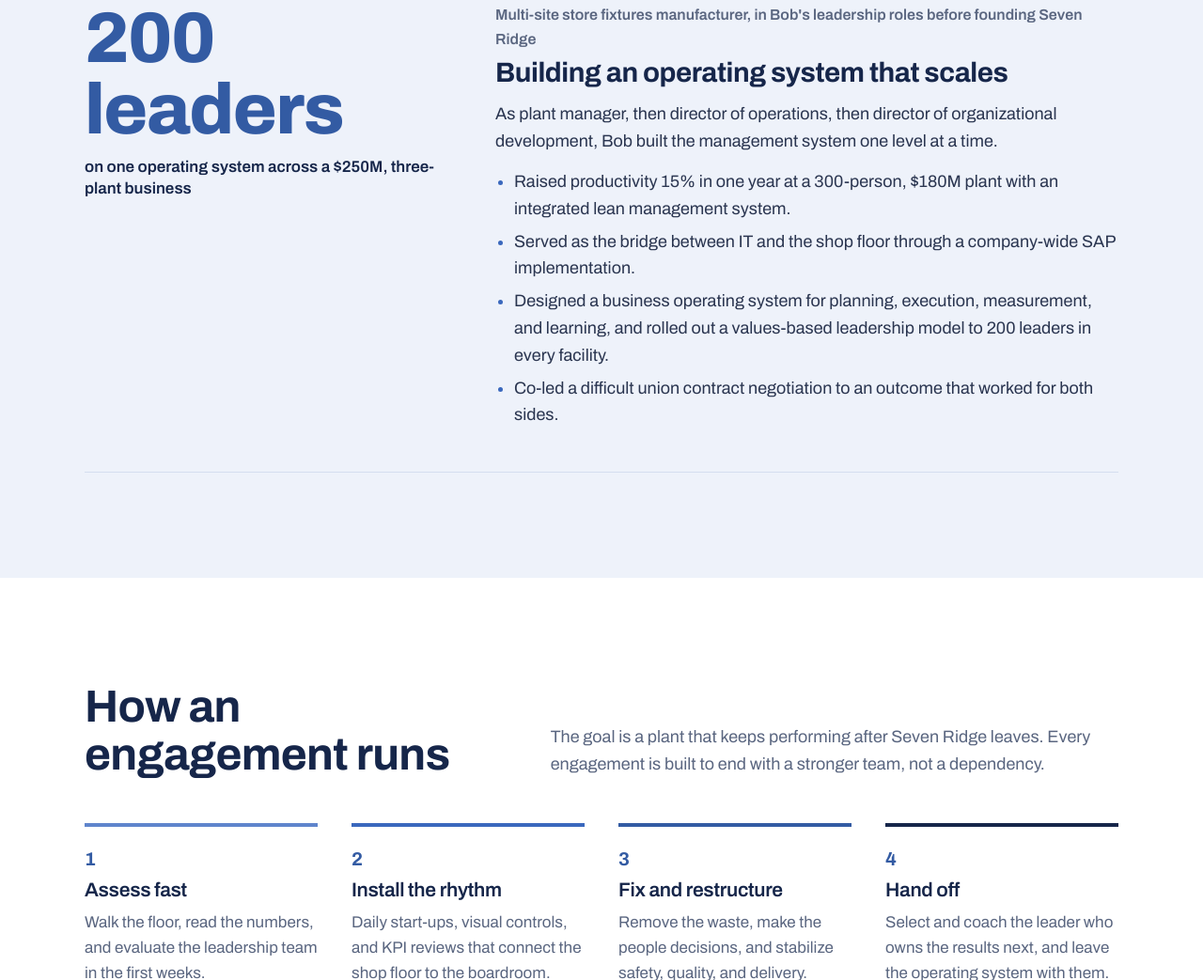
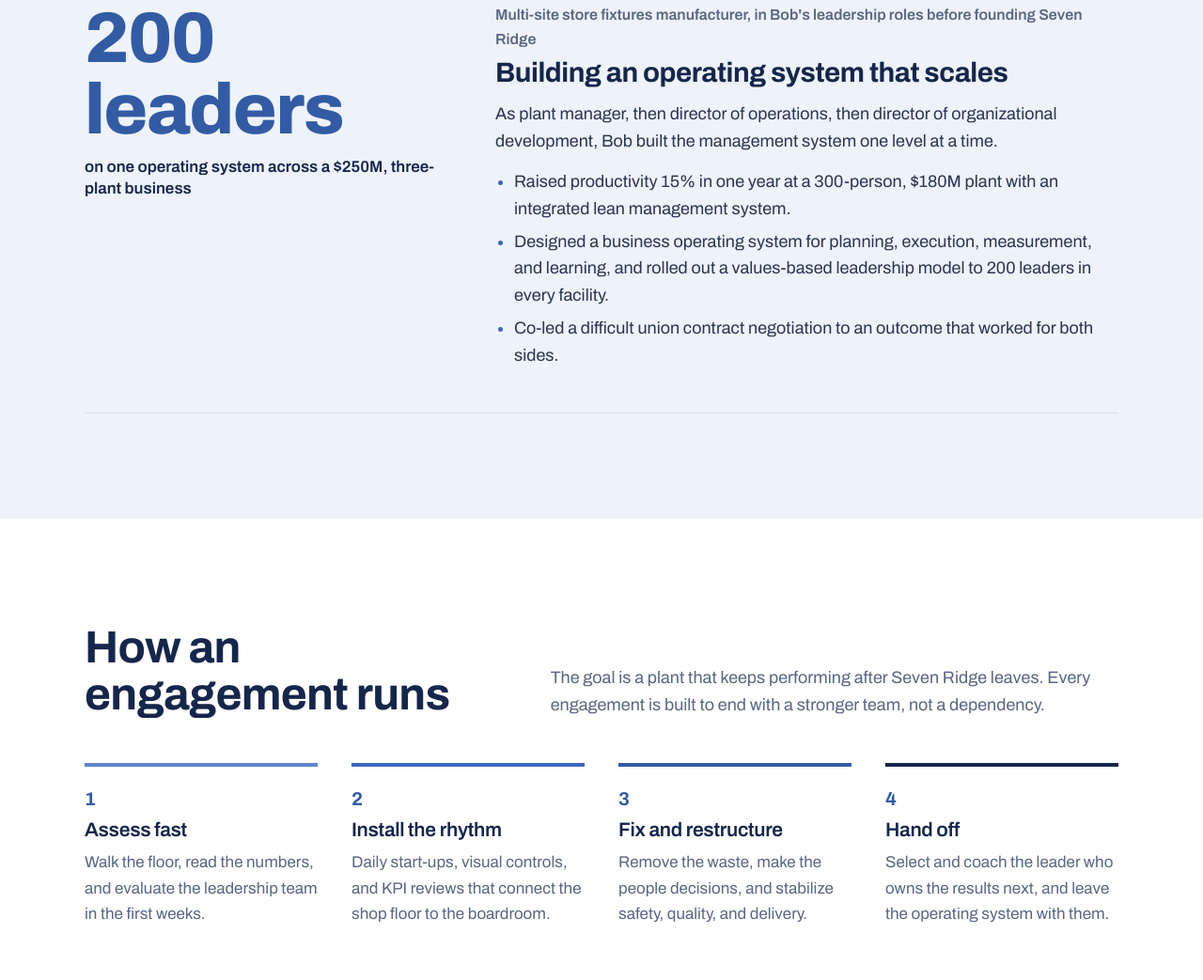
Before and after one commit to robertamills/sevenridge-site, a plain HTML site: page index.html in a window 1280 px wide. Shown: the part 2247-3290 px from the top of the page at 94% size. Drawn offline with Linux system fonts and the light colour scheme.

Commit message:
Remove SAP bridge bullet from operating system story
Co-Authored-By: Claude Opus 5.5 <noreply@anthropic.com>
Claude-Session: https://claude.ai/code/session_01MpcyVspJcA5oXJ1SaHYt55

```diff
--- a/index.html
+++ b/index.html
@@ -246,7 +246,6 @@
           <p>As plant manager, then director of operations, then director of organizational development, Bob built the management system one level at a time.</p>
           <ul>
             <li>Raised productivity 15% in one year at a 300-person, $180M plant with an integrated lean management system.</li>
-            <li>Served as the bridge between IT and the shop floor through a company-wide SAP implementation.</li>
             <li>Designed a business operating system for planning, execution, measurement, and learning, and rolled out a values-based leadership model to 200 leaders in every facility.</li>
             <li>Co-led a difficult union contract negotiation to an outcome that worked for both sides.</li>
           </ul>
```
